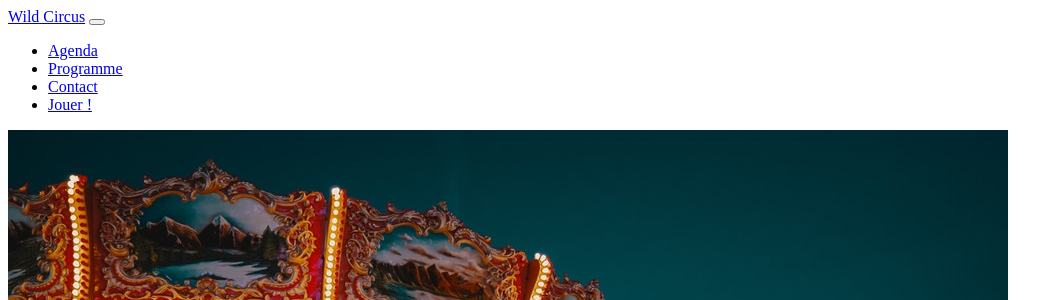
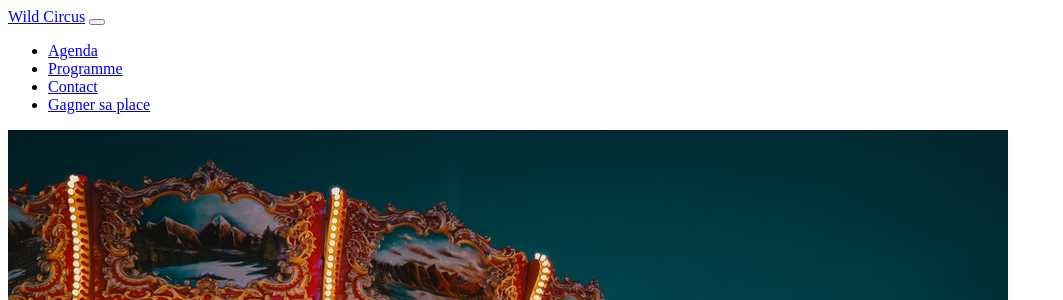
Before and after one commit to MaxP33/checkpoint4, a Symfony app: template templates/home/index.html.twig in a window 1280 px wide. Shown: the top 300 px of the page, without its empty margins (0-1063 px from the left). Run offline with Twig, Linux system fonts and the light colour scheme; the template is opened without the code that fills it, so the values that code supplies are empty; some libraries are stand-ins or nearby versions.

Commit message:
change title nav

```diff
--- a/templates/_nav.html.twig
+++ b/templates/_nav.html.twig
@@ -15,7 +15,7 @@
                 <a class="nav-link" href="{{ path('wild_contact') }}">Contact</a>
             </li>
             <li class="nav-item">
-                <a class="nav-link" href="{{ path('wild_game') }}">Jouer !</a>
+                <a class="nav-link" href="{{ path('wild_game') }}">Gagner sa place</a>
             </li>
         </ul>
         <ul class="navbar-nav">
```
